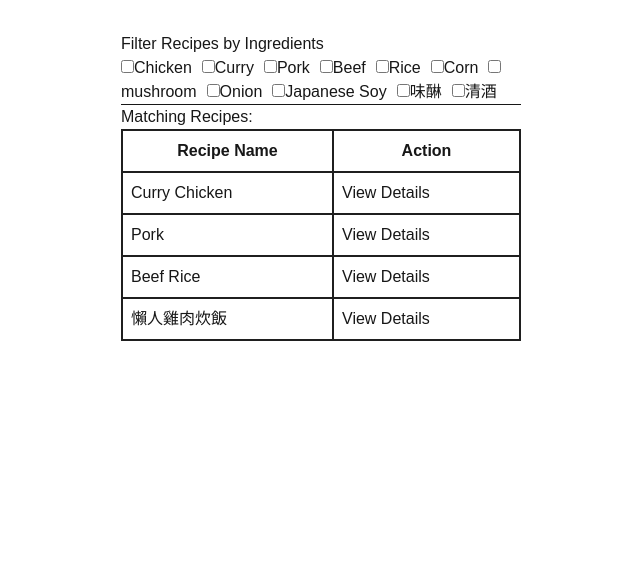
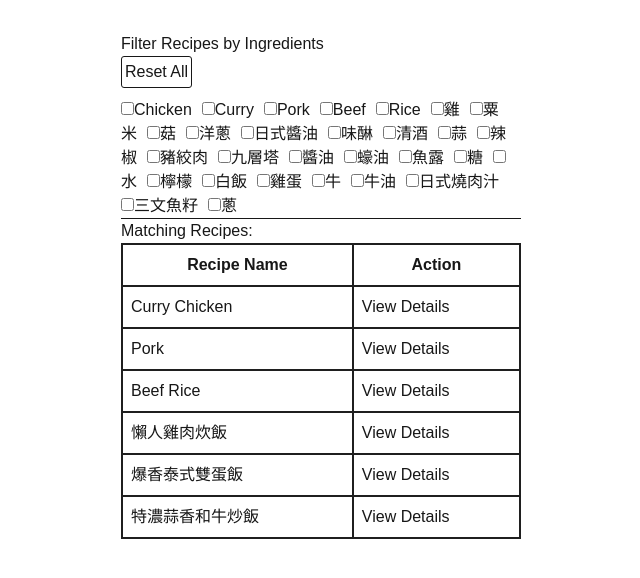
Before and after one commit to Jessie-Tang-Iu/my-cookingmama, a Next.js app: page /filter in a window 1280 px wide. Shown: the top 578 px of the page, without its empty margins (319-959 px from the left). Built offline with nearby package versions, Linux system fonts and the light colour scheme.

Commit message:
Update recipes

```diff
--- a/app/filter/page.js
+++ b/app/filter/page.js
@@ -77,6 +77,13 @@ export default function Page() {
     <div style={{ maxWidth: 400, margin: "2rem auto" }}>
       <h2>Filter Recipes by Ingredients</h2>
 
+      <button
+        onClick={() => setSelectedIngredients([])}
+        style={{ marginBottom: "10px", borderWidth: 1, borderRadius: 3, padding: 3 }}
+      >
+        Reset All
+      </button>
+
       <div>
         {ingredients.map((ingredient) => (
           <label key={ingredient} style={{ marginRight: "10px" }}>
--- a/public/ingredientsInRecipe.json
+++ b/public/ingredientsInRecipe.json
@@ -26,42 +26,137 @@
     },
     {
         "recipe_name": "懶人雞肉炊飯",
-        "ingredientsName": "Chicken",
-        "quantity": 2
+        "ingredientsName": "雞",
+        "quantity": "2 塊"
     },
     {
         "recipe_name": "懶人雞肉炊飯",
         "ingredientsName": "Rice",
-        "quantity": 0.5
+        "quantity": "0.5 杯"
     },
     {
         "recipe_name": "懶人雞肉炊飯",
-        "ingredientsName": "Corn",
-        "quantity": 1
+        "ingredientsName": "粟米",
+        "quantity": "1 條"
     },
     {
         "recipe_name": "懶人雞肉炊飯",
-        "ingredientsName": "mushroom",
-        "quantity": 1
+        "ingredientsName": "菇",
+        "quantity": "1 Pack"
     },
     {
         "recipe_name": "懶人雞肉炊飯",
-        "ingredientsName": "Onion",
-        "quantity": 0.5
+        "ingredientsName": "洋蔥",
+        "quantity": "0.5 個"
     },
     {
         "recipe_name": "懶人雞肉炊飯",
-        "ingredientsName": "Japanese Soy",
-        "quantity": "1 Tea Spoon"
+        "ingredientsName": "日式醬油",
+        "quantity": "1 湯匙"
     },
     {
         "recipe_name": "懶人雞肉炊飯",
         "ingredientsName": "味醂",
-        "quantity": "1 Tea Spoon"
+        "quantity": "1 湯匙"
     },
     {
         "recipe_name": "懶人雞肉炊飯",
         "ingredientsName": "清酒",
-        "quantity": "0.5 Tea Spoon"
+        "quantity": "0.5 湯匙"
+    },
+    {
+        "recipe_name": "爆香泰式雙蛋飯",
+        "ingredientsName": "蒜",
+        "quantity": "10 克"
+    },
+    {
+        "recipe_name": "爆香泰式雙蛋飯",
+        "ingredientsName": "辣椒",
+        "quantity": "10 克"
+    },
+    {
+        "recipe_name": "爆香泰式雙蛋飯",
+        "ingredientsName": "豬絞肉",
+        "quantity": "350 克"
+    },
+    {
+        "recipe_name": "爆香泰式雙蛋飯",
+        "ingredientsName": "九層塔",
+        "quantity": "50 克"
+    },
+    {
+        "recipe_name": "爆香泰式雙蛋飯",
+        "ingredientsName": "醬油",
+        "quantity": "2.5 大匙"
+    },
+    {
+        "recipe_name": "爆香泰式雙蛋飯",
+        "ingredientsName": "蠔油",
+        "quantity": "2.5 大匙"
+    },
+    {
+        "recipe_name": "爆香泰式雙蛋飯",
+        "ingredientsName": "魚露",
+        "quantity": "2 大匙"
+    },
+    {
+        "recipe_name": "爆香泰式雙蛋飯",
+        "ingredientsName": "糖",
+        "quantity": "2 茶匙"
+    },
+    {
+        "recipe_name": "爆香泰式雙蛋飯",
+        "ingredientsName": "水",
+        "quantity": "40 毫升"
+    },
+    {
+        "recipe_name": "爆香泰式雙蛋飯",
+        "ingredientsName": "檸檬",
+        "quantity": "0.5 顆"
+    },
+    {
+        "recipe_name": "爆香泰式雙蛋飯",
+        "ingredientsName": "白飯",
+        "quantity": "400 克"
+    },
+    {
+        "recipe_name": "爆香泰式雙蛋飯",
+        "ingredientsName": "雞蛋",
+        "quantity": "2 顆"
+    },
+    {
+        "recipe_name": "特濃蒜香和牛炒飯",
+        "ingredientsName": "白飯",
+        "quantity": "2-3 碗"
+    },
+    {
+        "recipe_name": "特濃蒜香和牛炒飯",
+        "ingredientsName": "牛",
+        "quantity": "1 塊"
+    },
+    {
+        "recipe_name": "特濃蒜香和牛炒飯",
+        "ingredientsName": "蒜",
+        "quantity": "8 瓣切片"
+    },
+    {
+        "recipe_name": "特濃蒜香和牛炒飯",
+        "ingredientsName": "牛油",
+        "quantity": "1 茶匙"
+    },
+    {
+        "recipe_name": "特濃蒜香和牛炒飯",
+        "ingredientsName": "日式燒肉汁",
+        "quantity": "2-3 湯匙"
+    },
+    {
+        "recipe_name": "特濃蒜香和牛炒飯",
+        "ingredientsName": "三文魚籽",
+        "quantity": "(optional)"
+    },
+    {
+        "recipe_name": "特濃蒜香和牛炒飯",
+        "ingredientsName": "蔥",
+        "quantity": "(optional)"
     }
 ]
--- a/public/recipe.json
+++ b/public/recipe.json
@@ -2,7 +2,7 @@
     {
         "recipeName": "Curry Chicken",
         "instruction": "1. aidfoja\n2. afeaef\n3. aojfodmscm",
-        "owner": ["Jessie", "Chloe"]
+        "owner": ["Jessie"]
     },
     {
         "recipeName": "Pork",
@@ -12,11 +12,21 @@
     {
         "recipeName": "Beef Rice",
         "instruction": "1. aidfoja\n2. afeaef\n3. aojfodmscm",
-        "owner": ["Chloe"]
+        "owner": ["Jessie"]
     },
     {
         "recipeName": "懶人雞肉炊飯",
-        "instruction": "1. 如常地洗米加水並加進電飯煲\n2. 將所有材料加入電飯煲\n3. 按下開始鍵，等到飯煲完後，加入少量麻油攪勻，\n完成享用",
+        "instruction": "1. 如常地洗米加水並加進電飯煲\n2. 將所有材料加入電飯煲\n3. 按下開始鍵，等到飯煲完後，加入少量麻油攪勻，\n    完成享用",
+        "owner": ["Jessie", "Chloe"]
+    },
+    {
+        "recipeName": "爆香泰式雙蛋飯",
+        "instruction": "1.辣椒蒜頭切末\n2.爆香辣椒蒜末\n3.加入豬絞肉炒出香味\n4.加入醬油 蠔油 糖 魚露拌勻\n5.加入水 變成醬汁\n6.加入九層塔翻炒均勻\n7.擠入檸檬汁\n8.趁熱加入白飯拌勻到米粒上色\n9.蛋白炸至酥脆 加入蛋黃放在中心\n10.放在飯上搭配",
+        "owner": ["Jessie", "Chloe"]
+    },
+    {
+        "recipeName": "特濃蒜香和牛炒飯",
+        "instruction": "1. 牛扒放室溫30分鐘,灑上鹽、黑胡椒碎\n2. 預熱鐵鍋,放入牛扒中火煎約2分鐘,翻面再煎2分鐘\n    (時間視乎厚度)煎封牛扒側面\n3. 錫紙包好靜置5分鐘,切件\n4. 煎牛扒䆁出的油不要倒走，\n    部份油小火煎蒜片至金黃,盛起備用\n5. 同一個鍋放入白飯炒勻；倒入日式燒肉汁和牛油;\n   鋪上和牛扒、蒜片和三文魚籽,\n   灑上黑胡椒碎和蔥花即成",
         "owner": ["Jessie", "Chloe"]
     }
 ]
```
